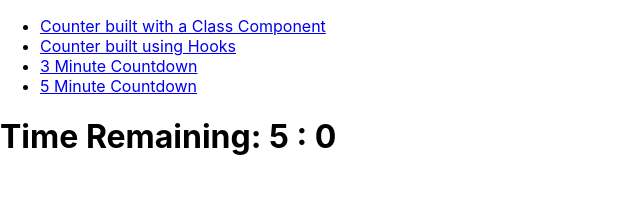
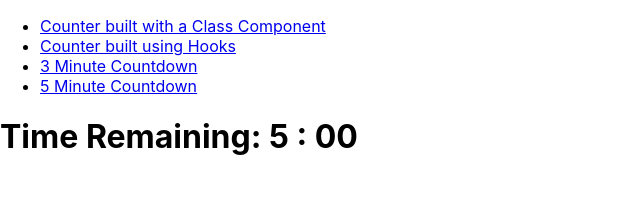
Before and after one commit to MMcClure11/counter-practice, a React (Create React App) app: page /countdown-5 in a window 1280 px wide. Shown: the top 207 px of the page, without its empty margins (0-640 px from the left). Built offline with nearby package versions, Linux system fonts and the light colour scheme.

Commit message:
Conditionally render an additional 0 for seconds

```diff
--- a/src/components/CountdownFive.js
+++ b/src/components/CountdownFive.js
@@ -11,7 +11,7 @@ export default class CountDownFive extends Component {
     const { minutes, seconds } = this.state
     return(
       <div>
-        <h1>Time Remaining: { minutes } : { seconds }</h1>
+        <h1>Time Remaining: { minutes } : { seconds < 10 ? `0${seconds}` : seconds }</h1>
       </div>
     )
   }
```
Also changed, not shown: 1 other file (tests, documents, lock files or other folders).
